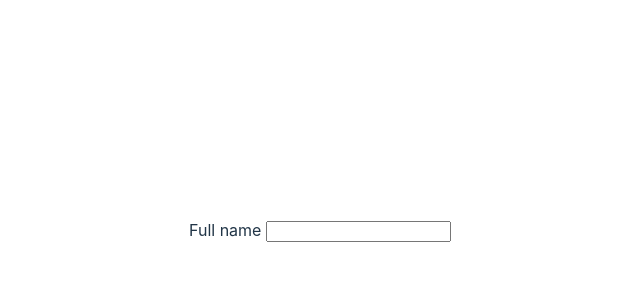
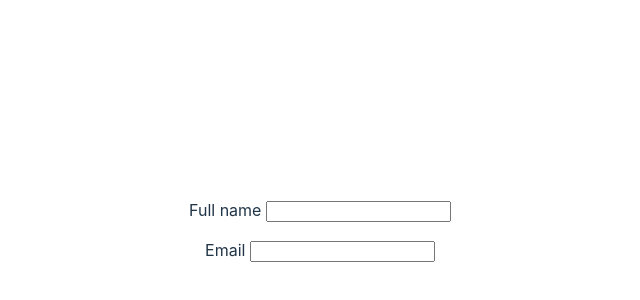
Before and after one commit to arwin4/cv, a React (Vite) app: page / in a window 1280 px wide. Shown: the part 162-462 px from the top of the page, without its empty margins (320-960 px from the left). Built offline with nearby package versions, Linux system fonts and the light colour scheme.

Commit message:
Add email

```diff
--- a/src/App.jsx
+++ b/src/App.jsx
@@ -10,19 +10,24 @@ function App() {
     phone: '',
   });
 
-  console.log(generalInfo.fullName);
-
   function handleFullNameChange(e) {
     setGeneralInfo((draft) => {
       draft.fullName = e.target.value;
     });
   }
 
+  function handleEmailChange(e) {
+    setGeneralInfo((draft) => {
+      draft.email = e.target.value;
+    });
+  }
+
   return (
     <>
       <Form
-        fullName={generalInfo.fullName}
+        generalInfo={generalInfo}
         onFullNameChange={handleFullNameChange}
+        onEmailChange={handleEmailChange}
       ></Form>
       <GeneratedCV generalInfo={generalInfo}></GeneratedCV>
     </>
--- a/src/components/Form.jsx
+++ b/src/components/Form.jsx
@@ -1,11 +1,12 @@
 import GeneralInfo from './form/GeneralInfo';
 
-export default function Form({ fullName, onFullNameChange }) {
+export default function Form({ generalInfo, onFullNameChange, onEmailChange }) {
   return (
     <>
       <GeneralInfo
-        fullName={fullName}
+        generalInfo={generalInfo}
         onFullNameChange={onFullNameChange}
+        onEmailChange={onEmailChange}
       ></GeneralInfo>
     </>
   );
--- a/src/components/GeneratedCV.jsx
+++ b/src/components/GeneratedCV.jsx
@@ -3,6 +3,7 @@ export default function GeneratedCV({ generalInfo }) {
     <>
       {' '}
       <p>{generalInfo.fullName}</p>
+      <p>{generalInfo.email}</p>
     </>
   );
 }
--- a/src/components/form/GeneralInfo.jsx
+++ b/src/components/form/GeneralInfo.jsx
@@ -1,4 +1,8 @@
-export default function GeneralInfo({ fullName, onFullNameChange }) {
+export default function GeneralInfo({
+  generalInfo,
+  onFullNameChange,
+  onEmailChange,
+}) {
   return (
     <>
       <form>
@@ -6,8 +10,16 @@ export default function GeneralInfo({ fullName, onFullNameChange }) {
         <input
           type="text"
           id="full_name"
-          value={fullName}
+          value={generalInfo.fullName}
           onChange={onFullNameChange}
+        />
+        <p></p>
+        <label htmlFor="email">Email </label>
+        <input
+          type="text"
+          id="email"
+          value={generalInfo.email}
+          onChange={onEmailChange}
         />
       </form>
     </>
```
